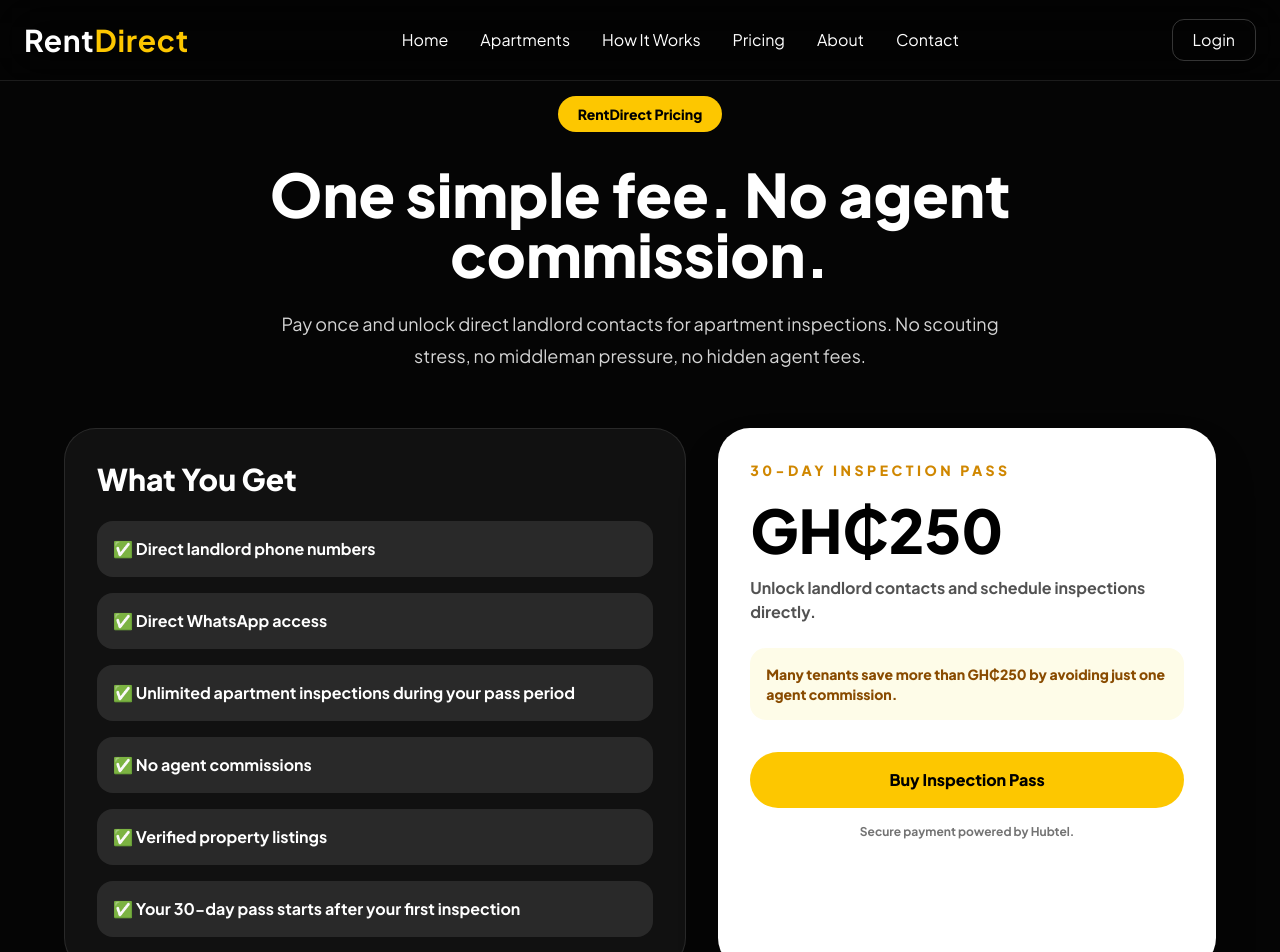
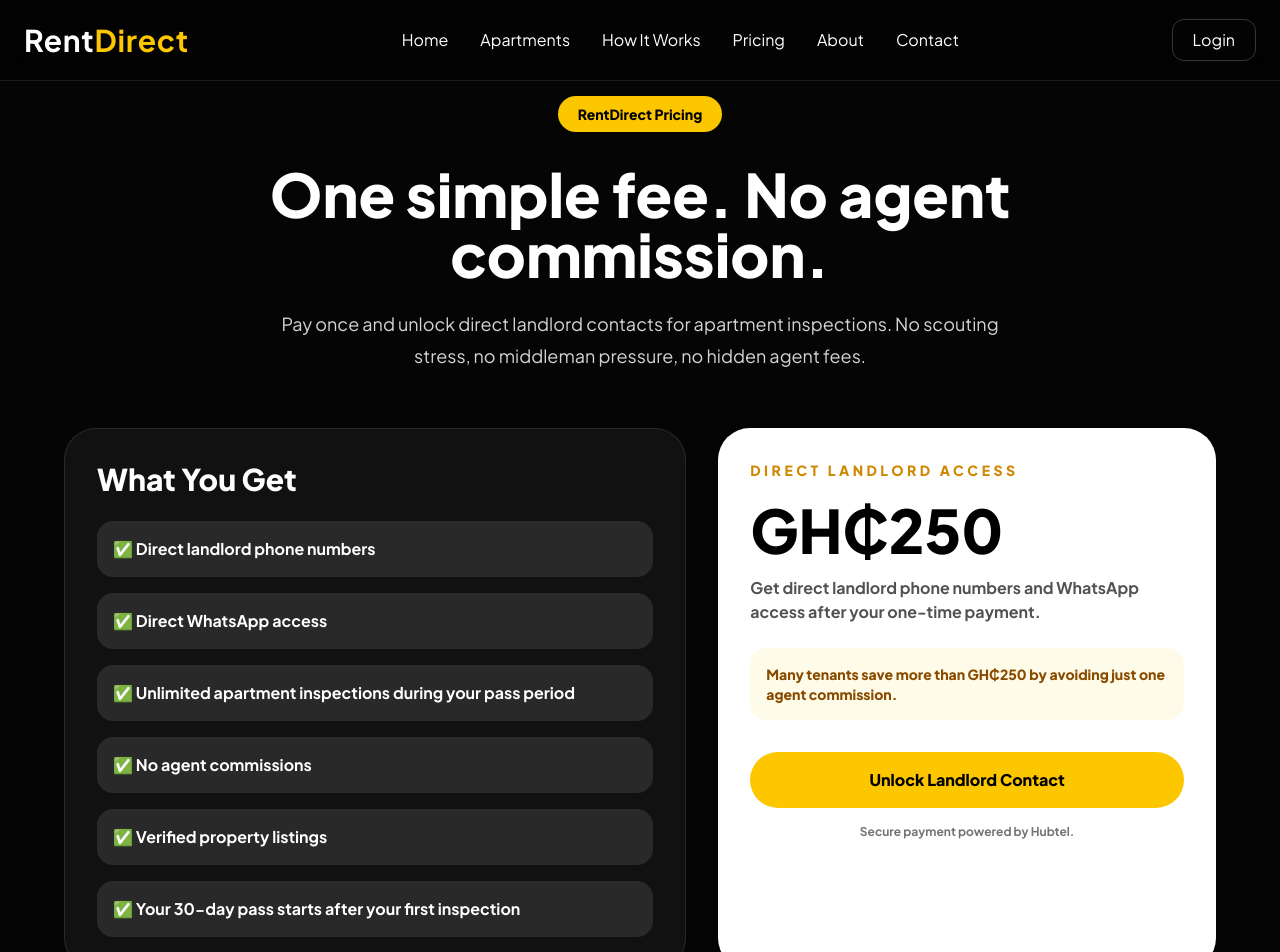
Before and after one commit to therentdirect/therentdirectgh, a Next.js app: page /pricing in a window 1280 px wide. Shown: the top 952 px of the page. Built offline with nearby package versions, Linux system fonts and the light colour scheme; no server answers.

Commit message:
Improve pricing page wording

```diff
--- a/app/pricing/page.tsx
+++ b/app/pricing/page.tsx
@@ -41,13 +41,13 @@ export default function PricingPage() {
 
           <div className="rounded-[32px] bg-white p-8 text-black shadow-2xl">
             <p className="text-sm font-black uppercase tracking-[0.25em] text-yellow-600">
-              30-Day Inspection Pass
+              Direct Landlord Access
             </p>
 
             <h2 className="mt-5 text-6xl font-black">GH₵250</h2>
 
             <p className="mt-4 font-bold text-neutral-600">
-              Unlock landlord contacts and schedule inspections directly.
+              Get direct landlord phone numbers and WhatsApp access after your one-time payment.
             </p>
 
             <div className="mt-6 rounded-2xl bg-yellow-50 p-4 text-sm font-black text-yellow-800">
@@ -58,7 +58,7 @@ export default function PricingPage() {
               href="/dashboard/pass"
               className="mt-8 block rounded-full bg-yellow-400 px-8 py-4 text-center font-black text-black hover:bg-yellow-300"
             >
-              Buy Inspection Pass
+              Unlock Landlord Contact
             </Link>
 
             <p className="mt-4 text-center text-xs font-bold text-neutral-500">
```
